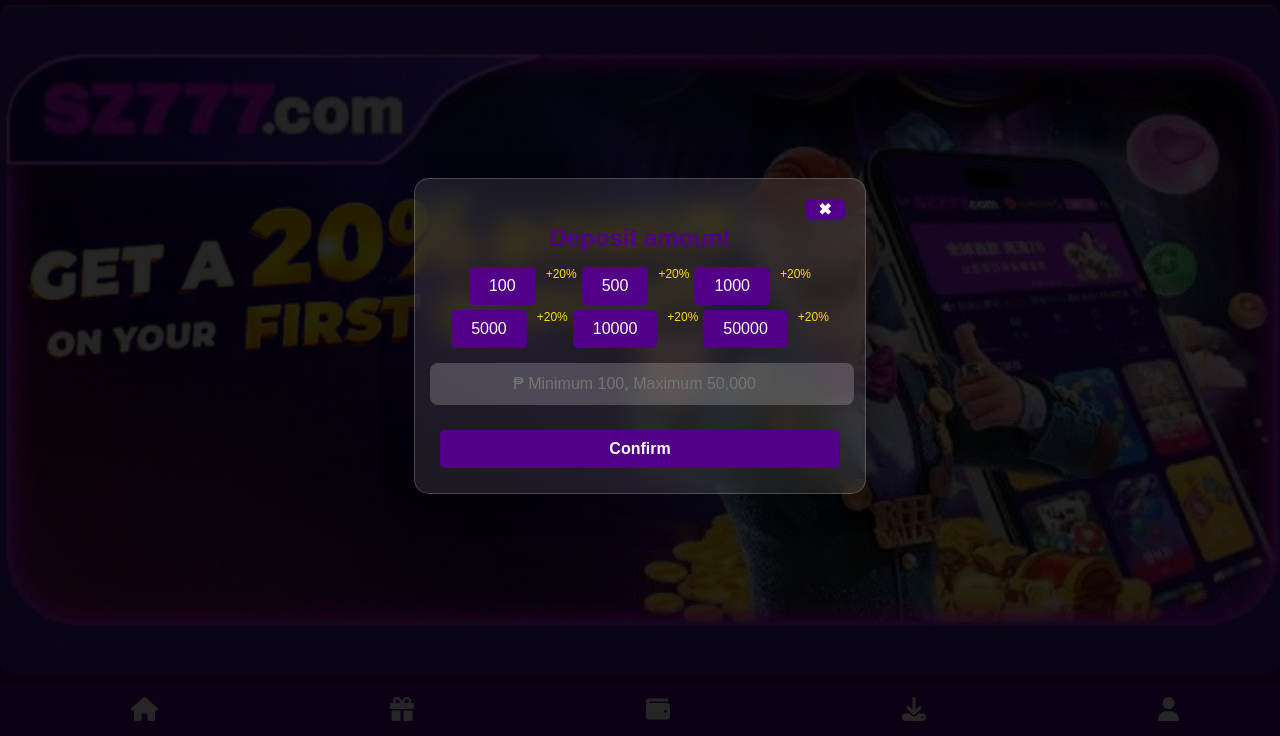
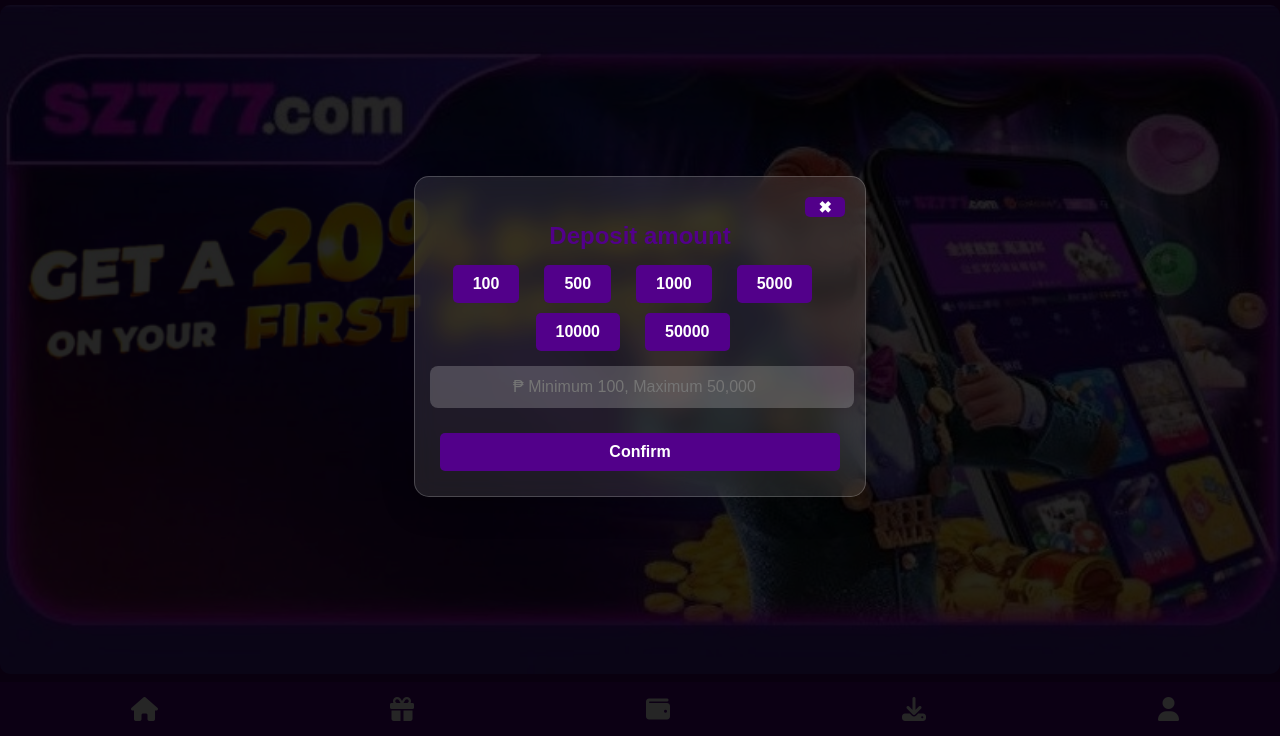
Before and after one commit to herosamson/sz777, a plain HTML site: page indexlog.html in a window 1280 px wide. Both pictures are taken after a click on the button "Deposit". Shown: the part 64-800 px from the top of the page. Drawn offline with Linux system fonts and the light colour scheme.

```diff
--- a/indexlog.html
+++ b/indexlog.html
@@ -304,7 +304,7 @@
     .amount-options {
         display: flex;
         flex-wrap: wrap;
-        gap: 5px;
+        gap: 10px;
         justify-content: center;
         margin: 15px 0;
     }
@@ -312,10 +312,10 @@
     .amount {
         background: #52008a;
         color: white;
-        padding: 10px 16px;
-        border-radius: 10px;
+        padding: 12px 18px;
+        border-radius: 8px;
         font-size: 16px;
-
+        font-weight: bold;
         cursor: pointer;
         border: 1px solid rgba(255, 255, 255, 0.3);
         transition: 0.3s;
@@ -463,14 +463,14 @@
 
 
             <div class="amount-options">
-                <button class="amount">100</button><span class="bonus">+20%</span>
+                <button class="amount">100</button><span class="bonus"></span>
 
-                <button class="amount">500</button><span class="bonus">+20%</span>
-                <button class="amount">1000</button><span class="bonus">+20%</span>
+                <button class="amount">500</button><span class="bonus"></span>
+                <button class="amount">1000</button><span class="bonus"></span>
 
-                <button class="amount">5000</button><span class="bonus">+20%</span>
-                <button class="amount">10000</button><span class="bonus">+20%</span>
-                <button class="amount">50000</button><span class="bonus">+20%</span>
+                <button class="amount">5000</button><span class="bonus"></span>
+                <button class="amount">10000</button><span class="bonus"></span>
+                <button class="amount">50000</button><span class="bonus"></span>
             </div>
 
             <div class="input-box">
```
